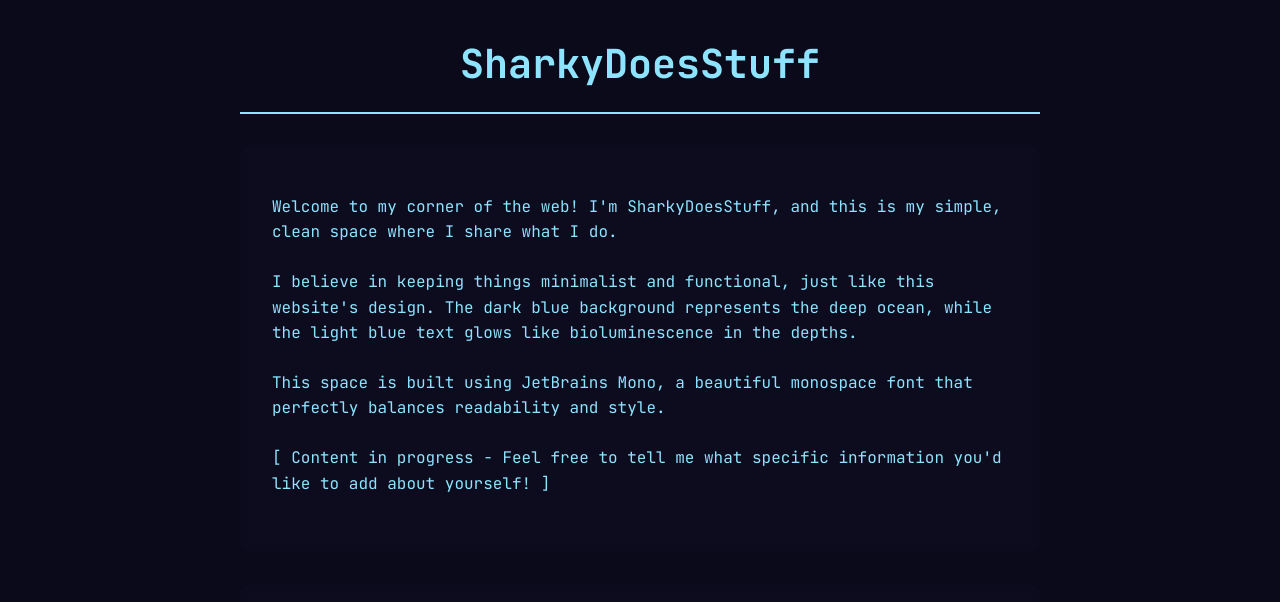
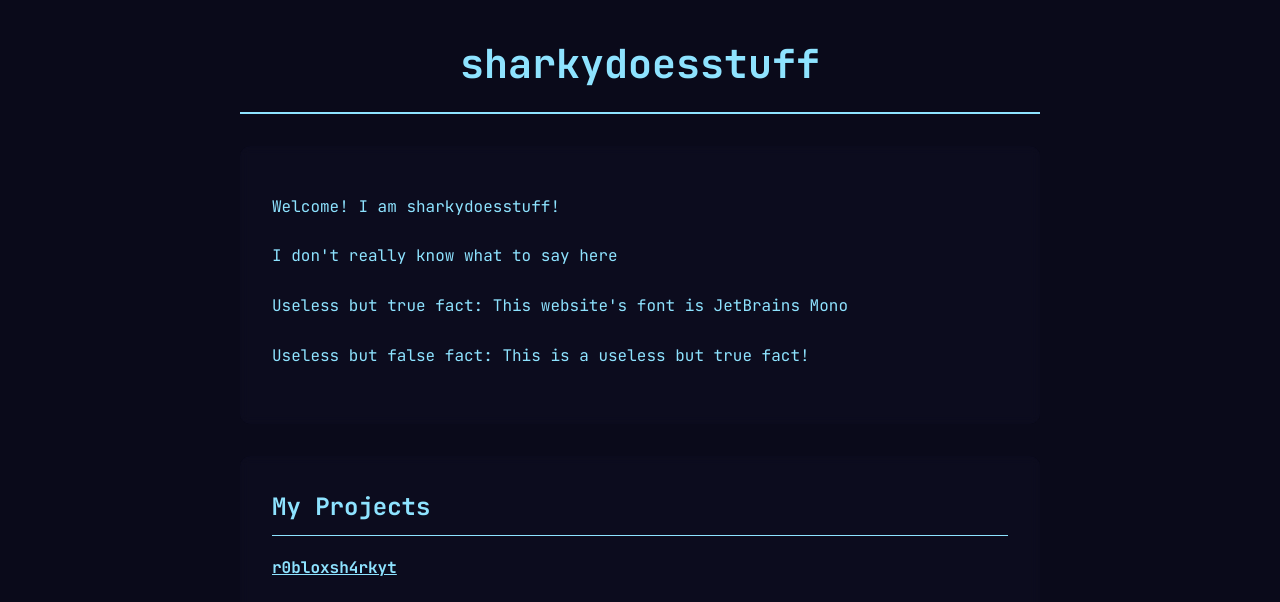
Before and after one commit to SharkGitHubz/my-webpage, a plain HTML site: page index.html in a window 1280 px wide. Shown: the part 127-729 px from the top of the page. Drawn offline with Linux system fonts and the light colour scheme.

Commit message:
Update index.html

```diff
--- a/index.html
+++ b/index.html
@@ -195,12 +195,12 @@
             <path fill="#8ee3ff" d="M50,20 C60,20 70,25 80,40 C90,55 90,70 80,80 C70,90 60,90 50,90 C40,90 30,90 20,80 C10,70 10,55 20,40 C30,25 40,20 50,20 Z"/>
             <circle cx="35" cy="45" r="3" fill="#0a0a1a"/>
         </svg>
-        <h1>SharkyDoesStuff</h1>
+ <h1>sharkydoesstuff</h1>
         <div class="content">
-            <p>Welcome to my corner of the web! I'm SharkyDoesStuff, and this is my simple, clean space where I share what I do.</p>
-            <p>I believe in keeping things minimalist and functional, just like this website's design. The dark blue background represents the deep ocean, while the light blue text glows like bioluminescence in the depths.</p>
-            <p>This space is built using JetBrains Mono, a beautiful monospace font that perfectly balances readability and style.</p>
-            <p>[ Content in progress - Feel free to tell me what specific information you'd like to add about yourself! ]</p>
+            <p>Welcome! I am sharkydoesstuff!</p>
+            <p>I don't really know what to say here</p>
+            <p>Useless but true fact: This website's font is JetBrains Mono</p>
+            <p>Useless but false fact: This is a useless but true fact!</p>
         </div>
         <div class="projects">
             <h2>My Projects</h2>
```
